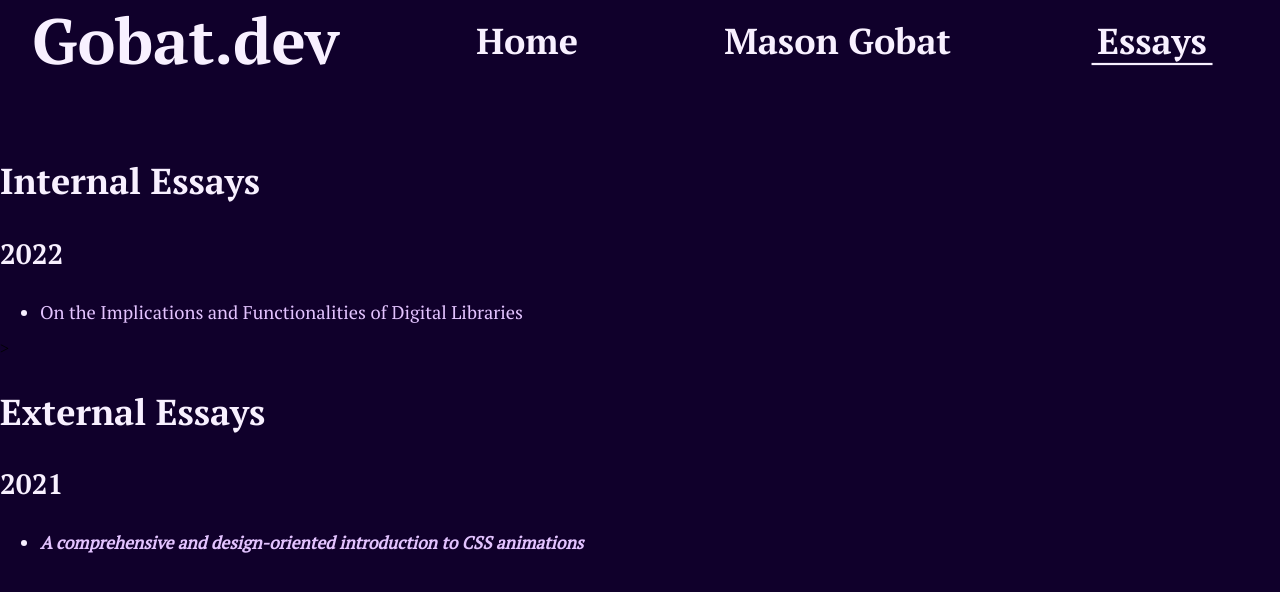
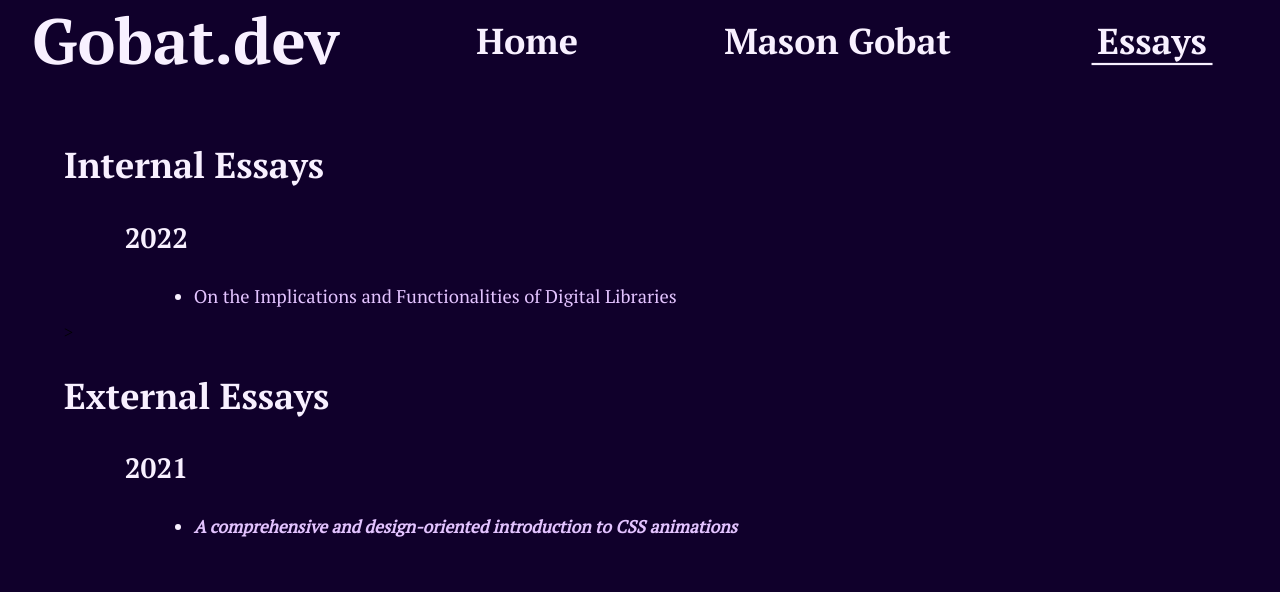
Before and after one commit to MasonGobat/gobatDev, a plain HTML site: page essays.html in a window 1280 px wide. Drawn offline with Linux system fonts and the light colour scheme.

Commit message:
changed styling for paragraphs

```diff
--- a/style.css
+++ b/style.css
@@ -73,6 +73,10 @@ h3 {
     font-family: 'ptBold';
     color: var(--textColor);
     font-size: 1.75em;
+}
+p {
+    margin: 2em 0;
+    text-indent: 2.5em;
 }
 p, li {
     font-family: 'pt';
@@ -153,6 +157,15 @@ sup {
     margin: auto;
     padding-left: 5vw;
 }
+#essayList {
+    margin: -1em auto auto 5%;
+}
+#essayList > section > section {
+    margin-left: 5%;
+}
+#essayList > section > section > ul{
+    margin-left: 2.5%;
+}
 #footnotes {
     font-size: 1.25em;
 }
```
